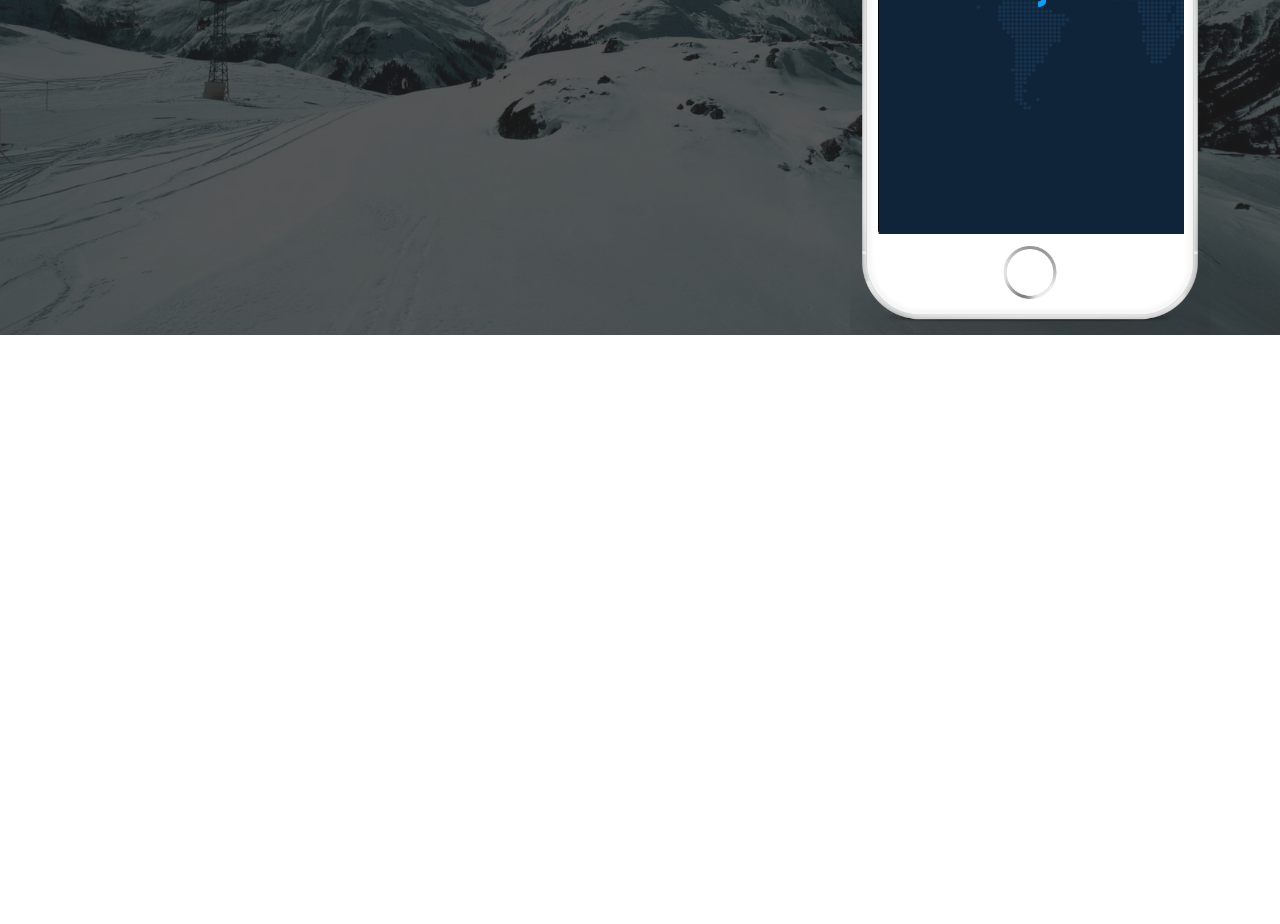
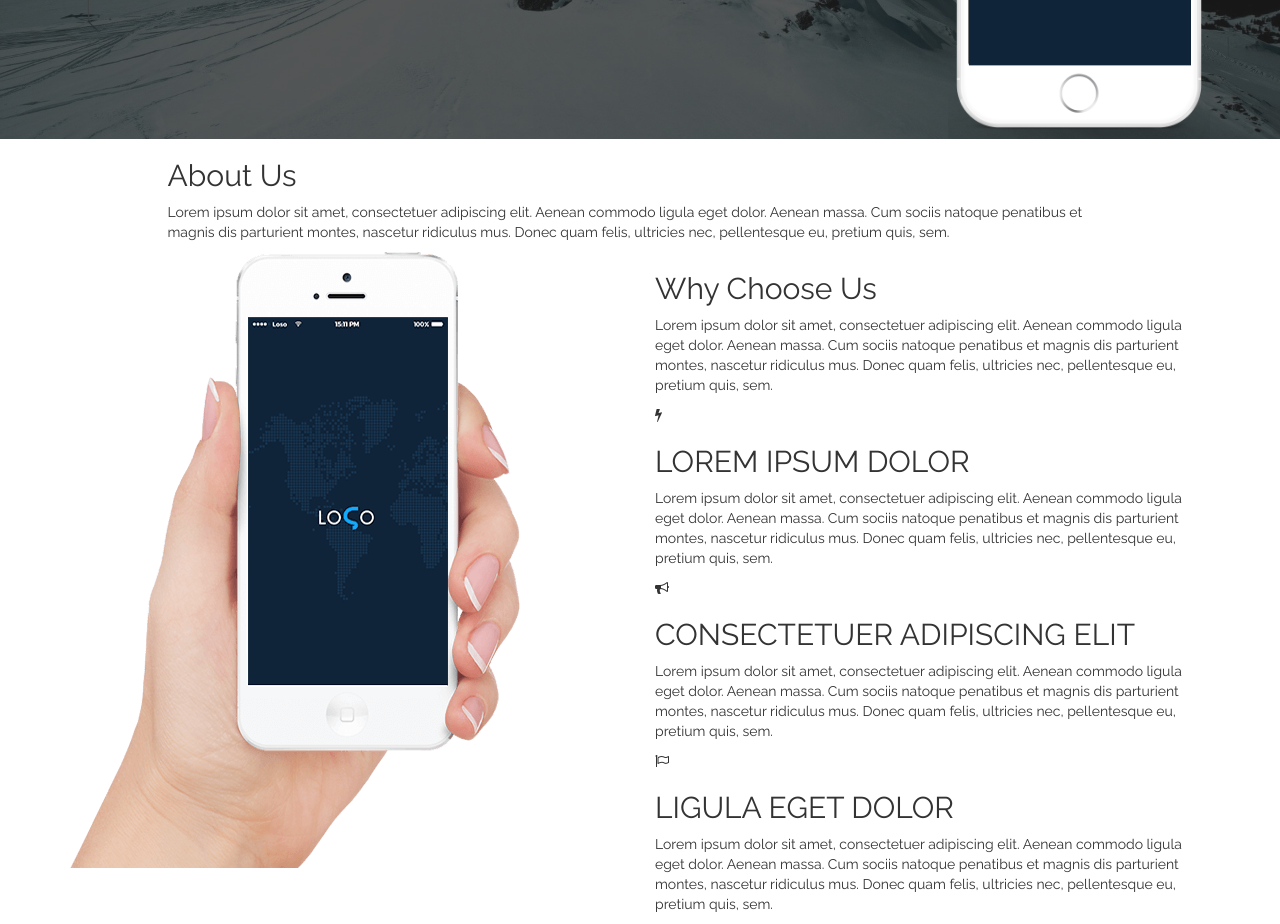
Before and after one commit to fahim25/Responsive-single-page-website, a plain HTML site: page index.html in a window 1280 px wide. Shown: the part 500-1424 px from the top of the page. Before the commit the page ends 835 px from the top, so only its background shows below. Drawn offline with Linux system fonts and the light colour scheme.

Commit message:
about us

```diff
--- a/index.html
+++ b/index.html
@@ -60,7 +60,7 @@
                             </div>
                         </div>
                         <!--For Images -->
-                        <div class="col-md-4">
+                        <div class="col-md-3 col-md-offset-1">
                             <div class="header-iphone">
                                 <!--Header Iphone-->
                                 <img src="img/iphone-header.png" alt="img">
@@ -71,6 +71,78 @@
                 </div>
             </div>
         </header>
+        <!--End of Header-->
+
+        <!--About Us-->
+        <section>
+            <!--About US Top-->
+            <div class="container">
+                <div class="row">
+                    <div class="col-md-10 col-md-offset-1">
+                        <!--Abous us title and description-->
+                        <div class="section-title">
+                            <h2>About Us</h2>
+                            <p>Lorem ipsum dolor sit amet, consectetuer adipiscing elit. Aenean commodo ligula eget dolor. Aenean massa. Cum sociis natoque penatibus et magnis dis parturient montes, nascetur ridiculus mus. Donec quam felis, ultricies nec, pellentesque eu, pretium quis, sem.</p>
+                        </div>
+                    </div>
+                </div>
+            </div>
+            <!--End of About US Top-->
+
+            <!--About US Bottom-->
+            <div class="choose-us-wraper">
+                <div class="container">
+                    <div class="row">
+                        <!--About US Left Side-->
+                        <div class="col-md-6">
+                            <div class="about-left">
+                                <img src="img/about-iphone.png">
+                            </div>
+                        </div>
+
+                        <!--About US Right Side-->
+                        <div class="col-md-6">
+                            <!--Why choose us tittle-->
+                            <div class="choose-us-title">
+                                <h2>Why Choose Us</h2>
+                                <p>Lorem ipsum dolor sit amet, consectetuer adipiscing elit. Aenean commodo ligula eget dolor. Aenean massa. Cum sociis natoque penatibus et magnis dis parturient montes, nascetur ridiculus mus. Donec quam felis, ultricies nec, pellentesque eu, pretium quis, sem.</p>
+                            </div>
+                            <!--Why choose us descriptiom-->
+                            <div class="choose-us-des">
+                                <!--Choose Us item 1-->
+                                <div class="choose-us-item">
+                                    <!--Choose Us item icon-->
+                                    <div><i class="fa fa-bolt"></i></div>
+                                    <!--Choose Us item title -->
+                                    <h2>LOREM IPSUM DOLOR</h2>
+                                    <p>Lorem ipsum dolor sit amet, consectetuer adipiscing elit. Aenean commodo ligula eget dolor. Aenean massa. Cum sociis natoque penatibus et magnis dis parturient montes, nascetur ridiculus mus. Donec quam felis, ultricies nec, pellentesque eu, pretium quis, sem.</p>
+                                </div>
+                                <!--Choose Us item 2-->
+                                <div class="choose-us-item">
+                                    <!--Choose Us item icon-->
+                                    <div><i class="fa fa-bullhorn"></i></div>
+                                    <!--Choose Us item title -->
+                                    <h2>CONSECTETUER ADIPISCING ELIT</h2>
+                                    <p>Lorem ipsum dolor sit amet, consectetuer adipiscing elit. Aenean commodo ligula eget dolor. Aenean massa. Cum sociis natoque penatibus et magnis dis parturient montes, nascetur ridiculus mus. Donec quam felis, ultricies nec, pellentesque eu, pretium quis, sem.</p>
+                                </div>
+                                <!--Choose Us item 3-->
+                                <div class="choose-us-item">
+                                    <!--Choose Us item icon-->
+                                    <div><i class="fa fa-flag-o"></i></div>
+                                    <!--Choose Us item title -->
+                                    <h2>LIGULA EGET DOLOR</h2>
+                                    <p>Lorem ipsum dolor sit amet, consectetuer adipiscing elit. Aenean commodo ligula eget dolor. Aenean massa. Cum sociis natoque penatibus et magnis dis parturient montes, nascetur ridiculus mus. Donec quam felis, ultricies nec, pellentesque eu, pretium quis, sem.</p>
+                                </div>
+                            </div>
+                        </div>
+
+                    </div>
+                </div>
+            </div>
+            <!--End of About US Bottom-->
+
+        </section>
+        <!--End of About Us-->
 
 
         <!--Bootstrap JavaScript-->
```
